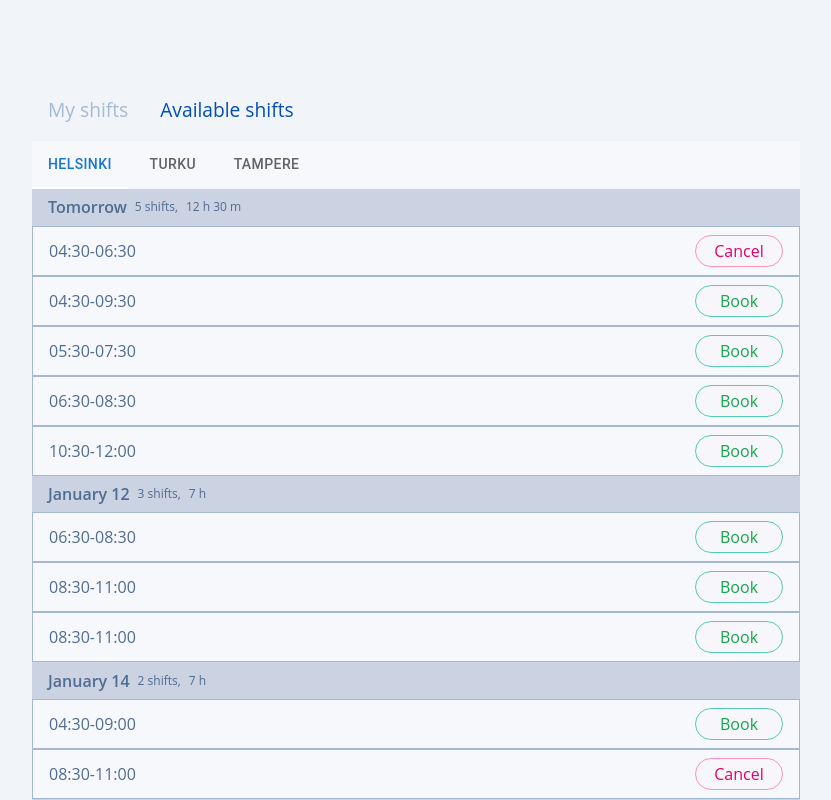
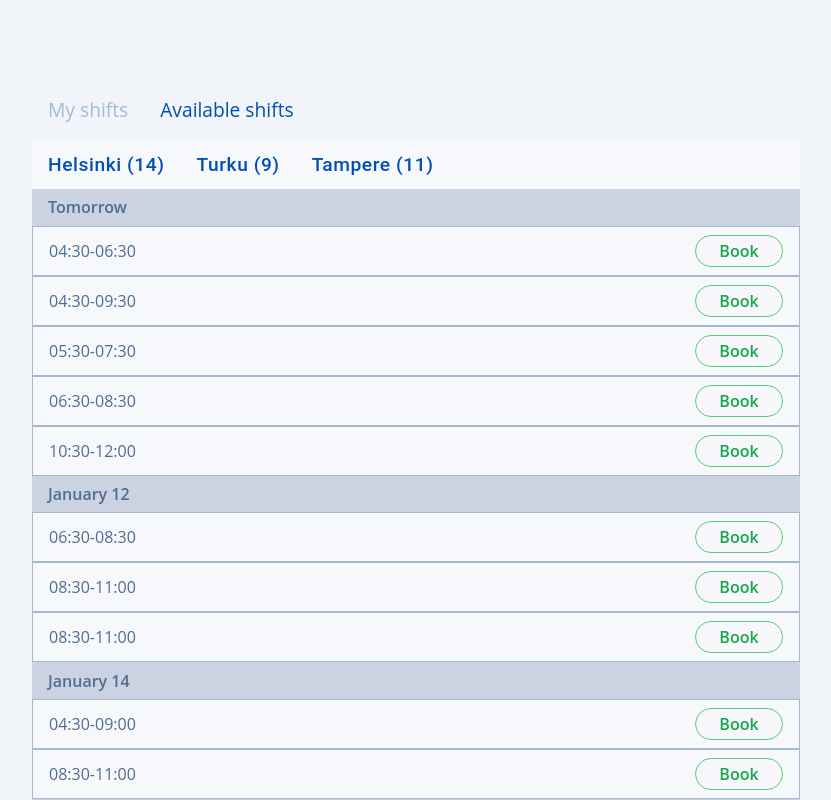
Before and after one commit to MaNaSDeo/bookee-assignment, a React (Vite) app: page / in a window 1280 px wide. Both pictures are taken after a click on the element "Available shifts". Shown: the top 800 px of the page, without its empty margins (224-1055 px from the left). Built offline with nearby package versions, Linux system fonts and the light colour scheme.

Commit message:
Fuctionality compelete with local data

```diff
--- a/src/components/AvailableShift/index.jsx
+++ b/src/components/AvailableShift/index.jsx
@@ -1,10 +1,12 @@
 import Tab from "@mui/material/Tab";
 import Tabs from "@mui/material/Tabs";
-import { useState, useEffect } from "react";
+import { useState, useEffect, useContext } from "react";
 import moment from "moment";
 import ShiftByDay from "../ShiftByDay";
+import { ShiftContext } from "../../shift-context/ShiftContextProvide";
 
-function AvailableShift({ shiftData }) {
+function AvailableShift() {
+  const { shiftData } = useContext(ShiftContext);
   const [selectedTab, setSelectedTab] = useState(0);
   const [groupedByDate, setGroupedByDate] = useState({});
 
@@ -48,12 +50,21 @@ function AvailableShift({ shiftData }) {
         }}
         TabIndicatorProps={{
           style: {
-            backgroundColor: "white",
+            backgroundColor: "#f7f7fb",
           },
         }}
       >
         {areasArray.map((element) => (
-          <Tab label={element} key={element} className="filterHeading" />
+          <Tab
+            label={`${element} (${sortedByArea.get(element).length})`}
+            key={element}
+            style={{
+              color: "#004fb4",
+              fontSize: "1.2rem",
+              fontWeight: 500,
+              textTransform: "none",
+            }}
+          />
         ))}
       </Tabs>
       {Object.keys(groupedByDate).map((key) => {
--- a/src/components/Box/Box.css
+++ b/src/components/Box/Box.css
@@ -24,19 +24,24 @@
   height: 2rem;
   background-color: #f7f7fb;
   border-radius: 1rem;
-  font-weight: 500;
 }
 .cancel-btn {
   border: 1px solid #fe93b3;
   color: #e2006a;
+  font-weight: 600;
   cursor: pointer;
 }
 .book-btn {
-  border: 1px solid #55cbb2;
+  border: 1px solid #55cb82;
   color: #16a64d;
+  font-weight: 600;
   cursor: pointer;
 }
 .disabled-cancel-btn {
   border: 1px solid #fe93b3;
   color: #fe93b3;
 }
+.disabled-book-btn {
+  border: 1px solid #55cb82;
+  color: #55cb82;
+}
--- a/src/components/Box/index.jsx
+++ b/src/components/Box/index.jsx
@@ -1,11 +1,20 @@
+import { useContext } from "react";
 import "./Box.css";
 import moment from "moment";
+import { ShiftContext } from "../../shift-context/ShiftContextProvide";
 
-function Box({ startTime, endTime, bookedStatus, area, showArea }) {
+function Box({ id, startTime, endTime, bookedStatus, area, myShift }) {
+  const { shiftData, handleShiftCancel, handleShiftBooking } =
+    useContext(ShiftContext);
+
   const startingTime = moment(startTime).format("HH:mm");
   const endingTime = moment(endTime).format("HH:mm");
   const timeNowUnixMilis = Date.now();
-  // console.log(timeNowUnixMilis);
+
+  const isOverLapping = shiftData.some(
+    (shift) =>
+      shift.booked && shift.startTime <= startTime && shift.endTime > startTime
+  );
 
   return (
     <div className="box">
@@ -13,7 +22,7 @@ function Box({ startTime, endTime, bookedStatus, area, showArea }) {
         <p className="time-details">
           {startingTime}-{endingTime}
         </p>
-        {showArea && <p className="place-details">{area}</p>}
+        {myShift && <p className="place-details">{area}</p>}
       </div>
       <div className="booking-details">
         {bookedStatus ? (
@@ -24,12 +33,26 @@ function Box({ startTime, endTime, bookedStatus, area, showArea }) {
                 : "btn disabled-cancel-btn"
             }
             disabled={startTime < timeNowUnixMilis}
-            onClick={() => console.log("working")}
+            onClick={() => {
+              handleShiftCancel(id);
+            }}
           >
             Cancel
           </button>
         ) : (
-          <button className="btn book-btn">Book</button>
+          <button
+            className={
+              isOverLapping || startTime <= timeNowUnixMilis
+                ? "btn disabled-book-btn"
+                : "btn book-btn"
+            }
+            disabled={isOverLapping || startTime <= timeNowUnixMilis}
+            onClick={() => {
+              handleShiftBooking(id);
+            }}
+          >
+            Book
+          </button>
         )}
       </div>
     </div>
--- a/src/components/MyShift/index.jsx
+++ b/src/components/MyShift/index.jsx
@@ -1,9 +1,12 @@
+import { useContext } from "react";
 import moment from "moment";
 import ShiftByDay from "../ShiftByDay";
+import { ShiftContext } from "../../shift-context/ShiftContextProvide";
 
-function MyShift({ shiftData }) {
+function MyShift() {
+  const { shiftData } = useContext(ShiftContext);
+
   const midNightTimeStamp = Number(moment().startOf("day").format("x")); //Timestamp of today's midnight.
-  // console.log(shiftData);
 
   // Group the objects by date
   const groupedByDate = shiftData
@@ -24,7 +27,7 @@ function MyShift({ shiftData }) {
               key={key}
               date={key}
               dayShiftData={groupedByDate[key]}
-              showArea={true}
+              myShift={true}
             />
           );
         })}
--- a/src/components/ShiftByDay/index.jsx
+++ b/src/components/ShiftByDay/index.jsx
@@ -2,7 +2,7 @@ import moment from "moment";
 import Box from "../Box";
 import "./ShiftByDay.css";
 
-function ShiftByDay({ date, dayShiftData, showArea }) {
+function ShiftByDay({ date, dayShiftData, myShift }) {
   const today = new Date().toLocaleDateString("en-US", {
     month: "long",
     day: "numeric",
@@ -42,23 +42,29 @@ function ShiftByDay({ date, dayShiftData, showArea }) {
       {headingDate && (
         <div className="heading-day">
           <p className="heading-date">{headingDate}</p>
-          <span>
-            {noOfShifts} {noOfShifts === 1 ? "shift" : "shifts"},
-          </span>
-          <span>
-            {shiftDurationHR} h {shiftDurationMM ? `${shiftDurationMM} m` : ""}
-          </span>
+          {myShift && (
+            <span>
+              {noOfShifts} {noOfShifts === 1 ? "shift" : "shifts"},
+            </span>
+          )}
+          {myShift && (
+            <span>
+              {shiftDurationHR} h{" "}
+              {shiftDurationMM ? `${shiftDurationMM} m` : ""}
+            </span>
+          )}
         </div>
       )}
       {dayShiftData &&
         dayShiftData.map((element) => (
           <Box
             key={element.id}
+            id={element.id}
             startTime={element.startTime}
             endTime={element.endTime}
             bookedStatus={element.booked}
             area={element.area}
-            showArea={showArea}
+            myShift={myShift}
           />
         ))}
     </div>
--- a/src/components/api/api.json
+++ b/src/components/api/api.json
@@ -8,7 +8,7 @@
   },
   {
     "id": "411fa36a-85e1-4d8e-ae44-f04f21e68f03",
-    "booked": true,
+    "booked": false,
     "area": "Helsinki",
     "startTime": 1704947400000,
     "endTime": 1704954600000
@@ -43,7 +43,7 @@
   },
   {
     "id": "742293db-510e-416e-9dda-9f3e5e9b2ae6",
-    "booked": true,
+    "booked": false,
     "area": "Turku",
     "startTime": 1704947400000,
     "endTime": 1704952800000
@@ -78,7 +78,7 @@
   },
   {
     "id": "cc1be14b-d3b3-41ec-afd7-31e38ef34723",
-    "booked": true,
+    "booked": false,
     "area": "Tampere",
     "startTime": 1704947400000,
     "endTime": 1704954600000
@@ -141,7 +141,7 @@
   },
   {
     "id": "095d6a40-227b-4ab3-a8be-91b27907ea05",
-    "booked": true,
+    "booked": false,
     "area": "Turku",
     "startTime": 1705215600000,
     "endTime": 1705224600000
@@ -155,7 +155,7 @@
   },
   {
     "id": "23388bbc-a90c-454e-9cfe-f387288cfe02",
-    "booked": true,
+    "booked": false,
     "area": "Helsinki",
     "startTime": 1705221000000,
     "endTime": 1705230000000
@@ -211,7 +211,7 @@
   },
   {
     "id": "81879d43-783c-4c2c-8e3f-3ec2d8fc0a6f",
-    "booked": true,
+    "booked": false,
     "area": "Tampere",
     "startTime": 1705289400000,
     "endTime": 1705300200000
--- a/src/shift-context/ShiftContextProvide.jsx
+++ b/src/shift-context/ShiftContextProvide.jsx
@@ -6,6 +6,8 @@ export const ShiftContext = createContext({
   activeTab: "MyShifts",
   shiftData: [],
   updateActiveTab: () => {},
+  handleShiftCancel: () => {},
+  handleShiftBooking: () => {},
 });
 
 export default function ShiftContextProvider({ children }) {
@@ -21,19 +23,32 @@ export default function ShiftContextProvider({ children }) {
   // }, []);
   const [activeTab, setActiveTab] = useState("MyShifts");
   const [shiftData, setShiftData] = useState(data);
-  console.log(handleActiveTab);
+  // console.log(shiftData);
 
   function handleActiveTab(value) {
     setActiveTab(value);
   }
-  // function handleShiftData(newData) {
-  //   setShiftData(newData);
-  // }
+  function handleShiftCancel(id) {
+    setShiftData((prevData) =>
+      prevData.map((shift) =>
+        shift.id === id ? { ...shift, booked: false } : shift
+      )
+    );
+  }
+  function handleShiftBooking(id) {
+    setShiftData((prevData) =>
+      prevData.map((shift) =>
+        shift.id === id ? { ...shift, booked: true } : shift
+      )
+    );
+  }
 
   const shiftValue = {
     activeTab: activeTab,
     shiftData: shiftData,
     updateActiveTab: handleActiveTab,
+    handleShiftCancel: handleShiftCancel,
+    handleShiftBooking: handleShiftBooking,
   };
   return (
     <ShiftContext.Provider value={shiftValue}>{children}</ShiftContext.Provider>
```
Also changed, not shown: src/components/api/api.js (deleted, +0 -24 lines), 1 other file (tests, documents, lock files or other folders).
